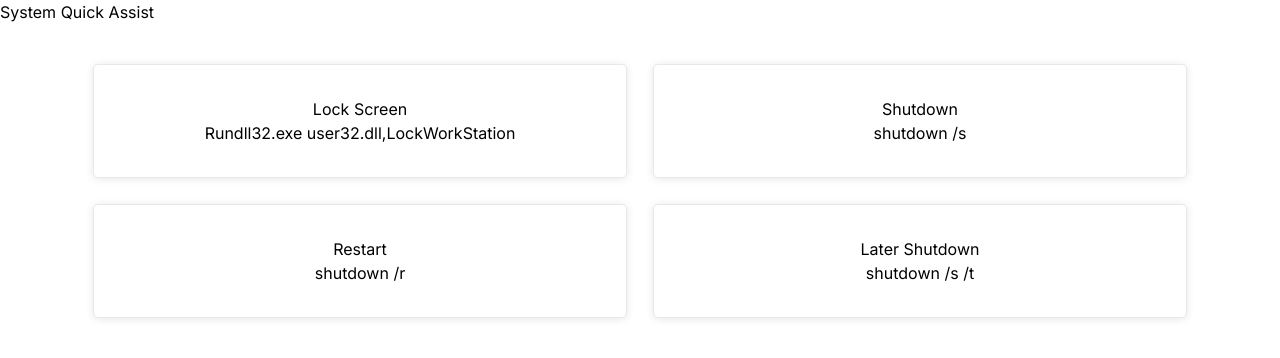
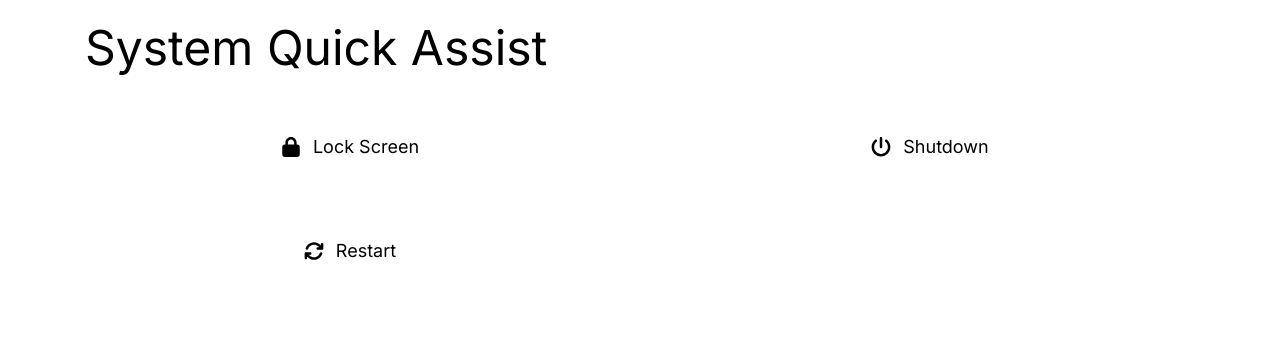
Before and after one commit to sntakirutimana72/hotsAssist, a React (Create React App) app: page / in a window 1280 px wide. Shown: the top 358 px of the page. Built offline with nearby package versions, Linux system fonts and the light colour scheme.

Commit message:
Add some some basic styles

```diff
--- a/package.json
+++ b/package.json
@@ -3,9 +3,15 @@
   "version": "1.0.0",
   "private": true,
   "dependencies": {
+    "@fortawesome/fontawesome-svg-core": "^6.2.1",
+    "@fortawesome/free-regular-svg-icons": "^6.2.1",
+    "@fortawesome/free-solid-svg-icons": "^6.2.1",
+    "@fortawesome/react-fontawesome": "^0.2.0",
     "@testing-library/jest-dom": "^5.16.5",
     "@testing-library/react": "^13.4.0",
     "@testing-library/user-event": "^14.4.3",
+    "i": "^0.3.7",
+    "npm": "^9.1.3",
     "prop-types": "^15.8.1",
     "react": "^18.2.0",
     "react-dom": "^18.2.0",
--- a/public/index.html
+++ b/public/index.html
@@ -11,6 +11,6 @@
   </head>
 
   <body>
-    <main id="root" class="bg-black"></main>
+    <main id="root" className="bg-darken text-lighten"></main>
   </body>
 </html>
--- a/src/App.js
+++ b/src/App.js
@@ -2,7 +2,7 @@ import Header from './components/Header';
 import ActionsPanel from './components/ActionsPanel';
 
 const App = () => (
-  <div className="flex flex-col justify-between gap-8">
+  <div className="flex flex-col gap-12">
     <Header />
     <ActionsPanel />
   </div>
--- a/src/components/ActionTrigger.js
+++ b/src/components/ActionTrigger.js
@@ -1,10 +1,10 @@
+import { FontAwesomeIcon } from '@fortawesome/react-fontawesome';
 import actionTrigger from '../props/actionTrigger';
 
 const ActionTrigger = ({ action }) => (
-  <button type="button" className="p-8">
-    {action.name}
-    <br />
-    {action.cmd}
+  <button type="button" className="flex flex-wrap justify-center items-center gap-3 rounded-md border border-transparent py-3 px-4 focus:outline-none focus:ring-2 focus:ring-indigo-500 focus:ring-offset-2">
+    <FontAwesomeIcon icon={action.icon} className="h-5 w-5" />
+    <span className="text-lg">{action.name}</span>
   </button>
 );
 
--- a/src/components/ActionsPanel.js
+++ b/src/components/ActionsPanel.js
@@ -4,7 +4,7 @@ import ActionTrigger from './ActionTrigger';
 
 const ActionsPanel = () => (
   <div>
-    <div className="grid grid-cols-2 gap-[10px] px-[85px]">
+    <div className="grid grid-cols-2 grid-flow-row gap-[50px] px-[85px]">
       {actions.map((action) => (
         <ActionTrigger key={uid()} action={action} />
       ))}
--- a/src/components/Header.js
+++ b/src/components/Header.js
@@ -1,7 +1,7 @@
 const Header = () => (
   <div className="relative">
     <div className="absolute h-[350px] t-0 bg-indigo-500" />
-    <h1>System Quick Assist</h1>
+    <h1 className="pt-6 px-[85px] text-5xl">System Quick Assist</h1>
   </div>
 );
 
--- a/src/constants/actions.js
+++ b/src/constants/actions.js
@@ -1,19 +1,20 @@
+import { faPowerOff, faLock, faArrowsRotate } from '@fortawesome/free-solid-svg-icons';
+
 const actions = [
   {
     name: 'Lock Screen',
+    icon: faLock,
     cmd: 'Rundll32.exe user32.dll,LockWorkStation',
   },
   {
     name: 'Shutdown',
+    icon: faPowerOff,
     cmd: 'shutdown /s',
   },
   {
     name: 'Restart',
+    icon: faArrowsRotate,
     cmd: 'shutdown /r',
-  },
-  {
-    name: 'Later Shutdown',
-    cmd: 'shutdown /s /t',
   },
 ];
 
--- a/src/index.css
+++ b/src/index.css
@@ -6,14 +6,13 @@
   font-family: "Inter", sans-serif;
 }
 
-button {
+/* button {
   cursor: pointer;
   padding: 6px 15px;
-  margin: 8px;
   outline: none;
-  box-shadow: 0 1px 8px 0 rgba(0, 0, 0, 0.1);
-  border-radius: 5px;
-  border: 1px solid #e8e8e8;
+  box-shadow: 0 1px 5px 0 rgba(0, 0, 0, 0.16);
+  border-radius: 6px;
+  border: 1px solid #e8e8e870;
 }
 
 button:hover {
@@ -24,4 +23,4 @@ button:hover {
 button:focus {
   color: white;
   background: linear-gradient(to right, purple, orange);
-}
+} */
--- a/tailwind.config.js
+++ b/tailwind.config.js
@@ -1,8 +1,13 @@
 /** @type {import('tailwindcss').Config} */
 module.exports = {
-  content: ['./index.html', './src/**/*.{js,jsx,ts,tsx}'],
+  content: ['./public/index.html', './src/**/*.{js,jsx,ts,tsx}'],
   theme: {
-    extend: {},
+    extend: {
+      colors: {
+        darken: '#171727',
+        lighten: 'rgb(153, 153, 147.9)',
+      },
+    },
   },
   plugins: [],
 };
```
Also changed, not shown: src/index.js (line endings or trailing spaces), src/reportWebVitals.js (line endings or trailing spaces), 1 other file (tests, documents, lock files or other folders).
